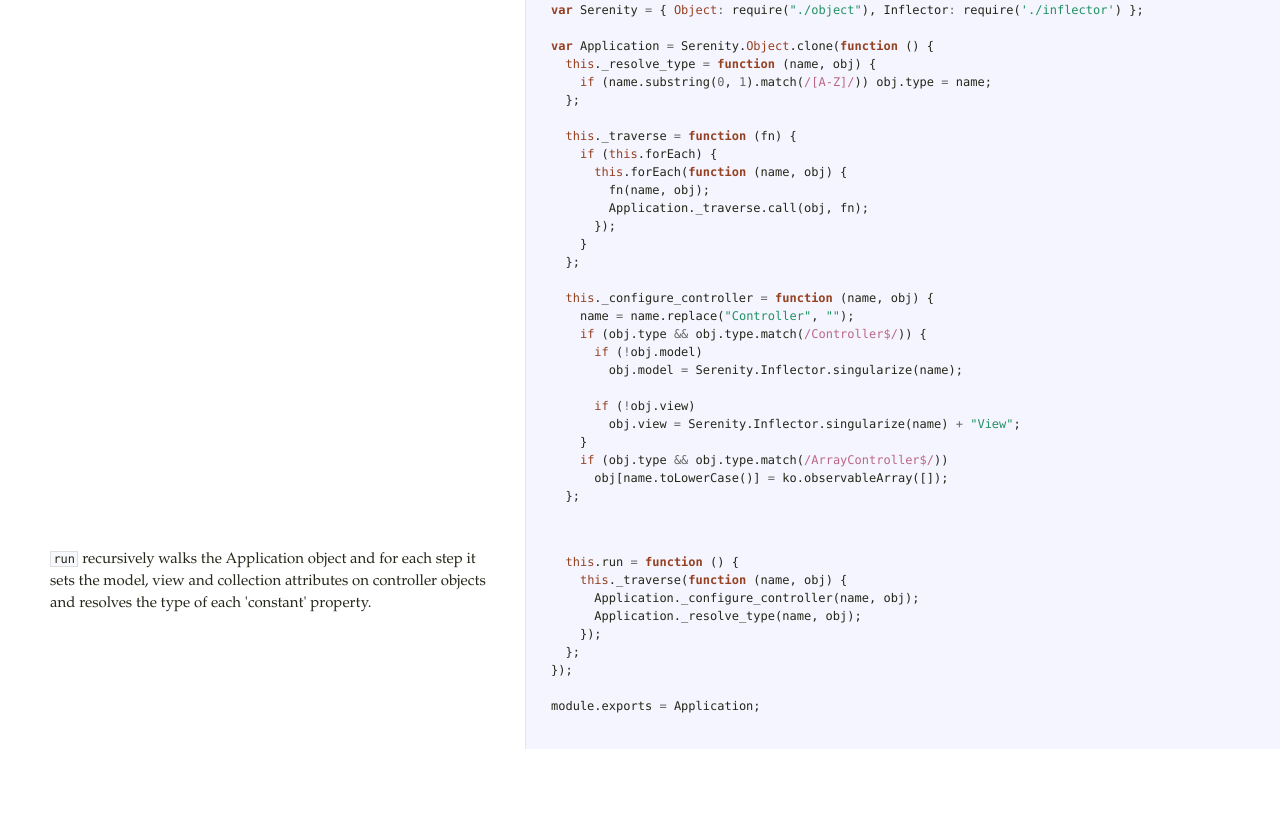
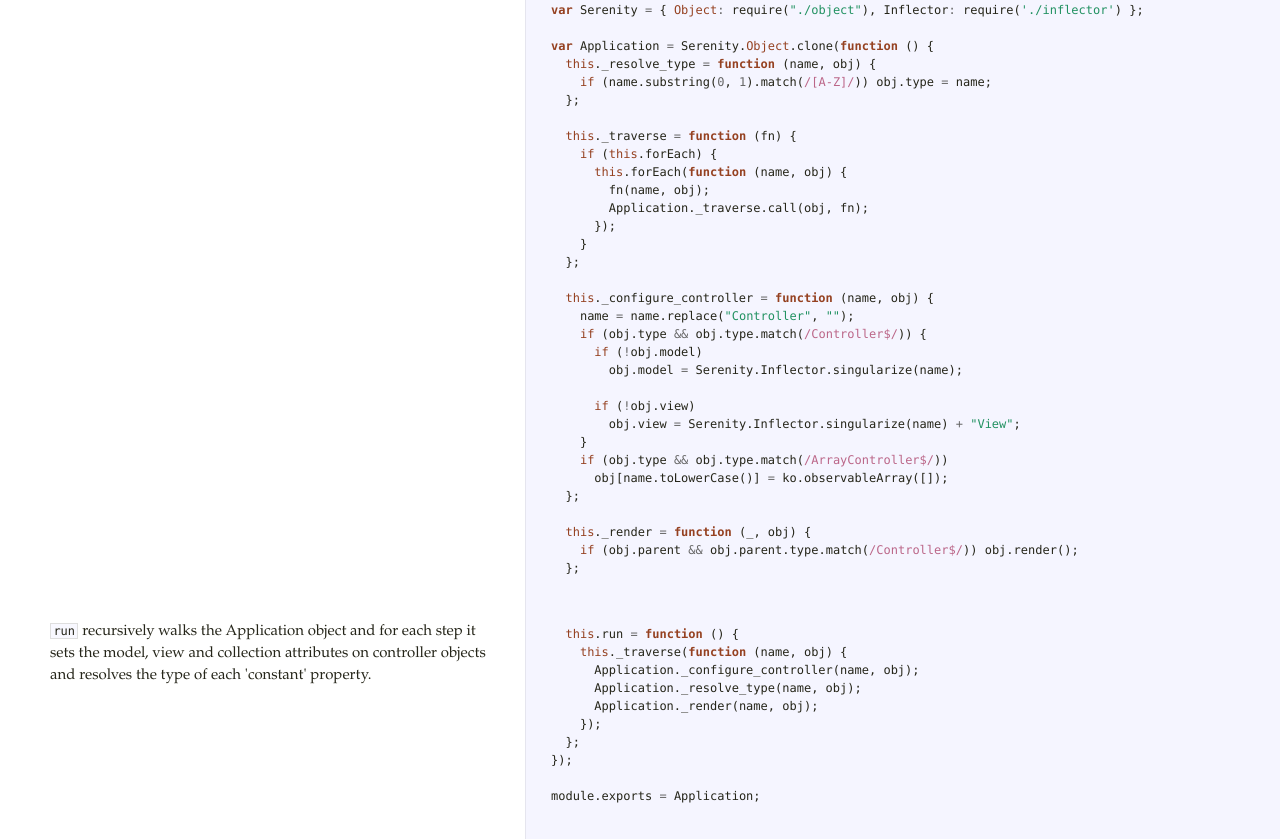
Before and after one commit to pmh/serenity, a website: page docs/application.html in a window 1280 px wide. Shown: the part 101-940 px from the top of the page. Before the commit the page ends 850 px from the top, so only its background shows below. Drawn offline with Linux system fonts and the light colour scheme.

Commit message:
regenerated docs

```diff
--- a/docs/application.html
+++ b/docs/application.html
@@ -26,12 +26,17 @@
     <span class="k">if</span> <span class="p">(</span><span class="nx">obj</span><span class="p">.</span><span class="nx">type</span> <span class="o">&amp;&amp;</span> <span class="nx">obj</span><span class="p">.</span><span class="nx">type</span><span class="p">.</span><span class="nx">match</span><span class="p">(</span><span class="sr">/ArrayController$/</span><span class="p">))</span>
       <span class="nx">obj</span><span class="p">[</span><span class="nx">name</span><span class="p">.</span><span class="nx">toLowerCase</span><span class="p">()]</span> <span class="o">=</span> <span class="nx">ko</span><span class="p">.</span><span class="nx">observableArray</span><span class="p">([]);</span>
   <span class="p">};</span>
+
+  <span class="k">this</span><span class="p">.</span><span class="nx">_render</span> <span class="o">=</span> <span class="kd">function</span> <span class="p">(</span><span class="nx">_</span><span class="p">,</span> <span class="nx">obj</span><span class="p">)</span> <span class="p">{</span>
+    <span class="k">if</span> <span class="p">(</span><span class="nx">obj</span><span class="p">.</span><span class="nx">parent</span> <span class="o">&amp;&amp;</span> <span class="nx">obj</span><span class="p">.</span><span class="nx">parent</span><span class="p">.</span><span class="nx">type</span><span class="p">.</span><span class="nx">match</span><span class="p">(</span><span class="sr">/Controller$/</span><span class="p">))</span> <span class="nx">obj</span><span class="p">.</span><span class="nx">render</span><span class="p">();</span>
+  <span class="p">};</span>
   </pre></div>             </td>           </tr>                               <tr id="section-2">             <td class="docs">               <div class="pilwrap">                 <a class="pilcrow" href="#section-2">&#182;</a>               </div>               <p><code>run</code> recursively walks the Application object and for each step it
 sets the model, view and collection attributes on controller objects and resolves
 the type of each 'constant' property.</p>             </td>             <td class="code">               <div class="highlight"><pre>  <span class="k">this</span><span class="p">.</span><span class="nx">run</span> <span class="o">=</span> <span class="kd">function</span> <span class="p">()</span> <span class="p">{</span>
     <span class="k">this</span><span class="p">.</span><span class="nx">_traverse</span><span class="p">(</span><span class="kd">function</span> <span class="p">(</span><span class="nx">name</span><span class="p">,</span> <span class="nx">obj</span><span class="p">)</span> <span class="p">{</span>
       <span class="nx">Application</span><span class="p">.</span><span class="nx">_configure_controller</span><span class="p">(</span><span class="nx">name</span><span class="p">,</span> <span class="nx">obj</span><span class="p">);</span>
       <span class="nx">Application</span><span class="p">.</span><span class="nx">_resolve_type</span><span class="p">(</span><span class="nx">name</span><span class="p">,</span> <span class="nx">obj</span><span class="p">);</span>
+      <span class="nx">Application</span><span class="p">.</span><span class="nx">_render</span><span class="p">(</span><span class="nx">name</span><span class="p">,</span> <span class="nx">obj</span><span class="p">);</span>
     <span class="p">});</span>
   <span class="p">};</span>
 <span class="p">});</span>
```
Also changed, not shown: docs/controller.html (+4 -1 lines).
